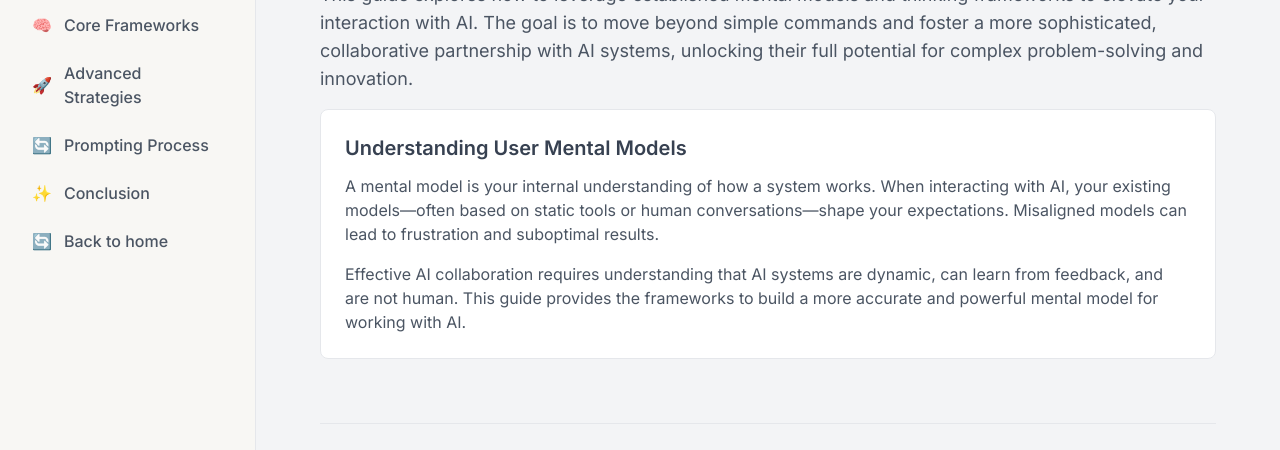
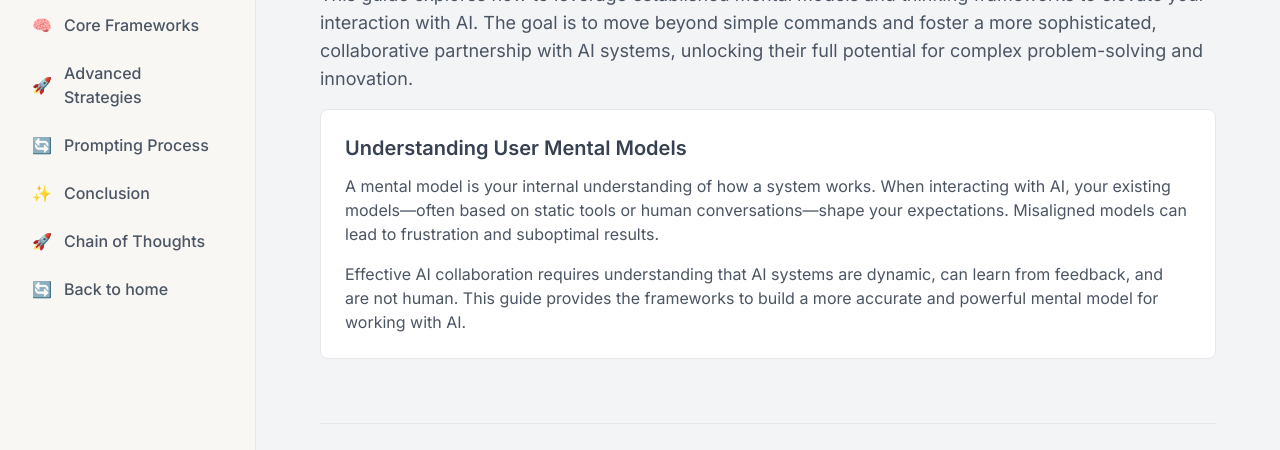
Before and after one commit to rico1648/MentalModels, a plain HTML site: page probsolve.html in a window 1280 px wide. Shown: the part 111-561 px from the top of the page. Drawn offline with nearby package versions, Linux system fonts and the light colour scheme.

Commit message:
Update probsolve.html

```diff
--- a/probsolve.html
+++ b/probsolve.html
@@ -98,6 +98,9 @@
                 </a>
                 <a href="#conclusion" class="sidebar-link flex items-center p-2 rounded-lg text-gray-600 font-medium">
                     <span class="mr-3">✨</span> Conclusion
+                </a>
+                <a href="example.html" class="sidebar-link flex items-center p-2 rounded-lg text-gray-600 font-medium">
+                    <span class="mr-3">🚀</span> Chain of Thoughts
                 </a>
                 <a href="index.html" class="sidebar-link flex items-center p-2 rounded-lg text-gray-600 font-medium">
                     <span class="mr-3">🔄</span> Back to home
```
